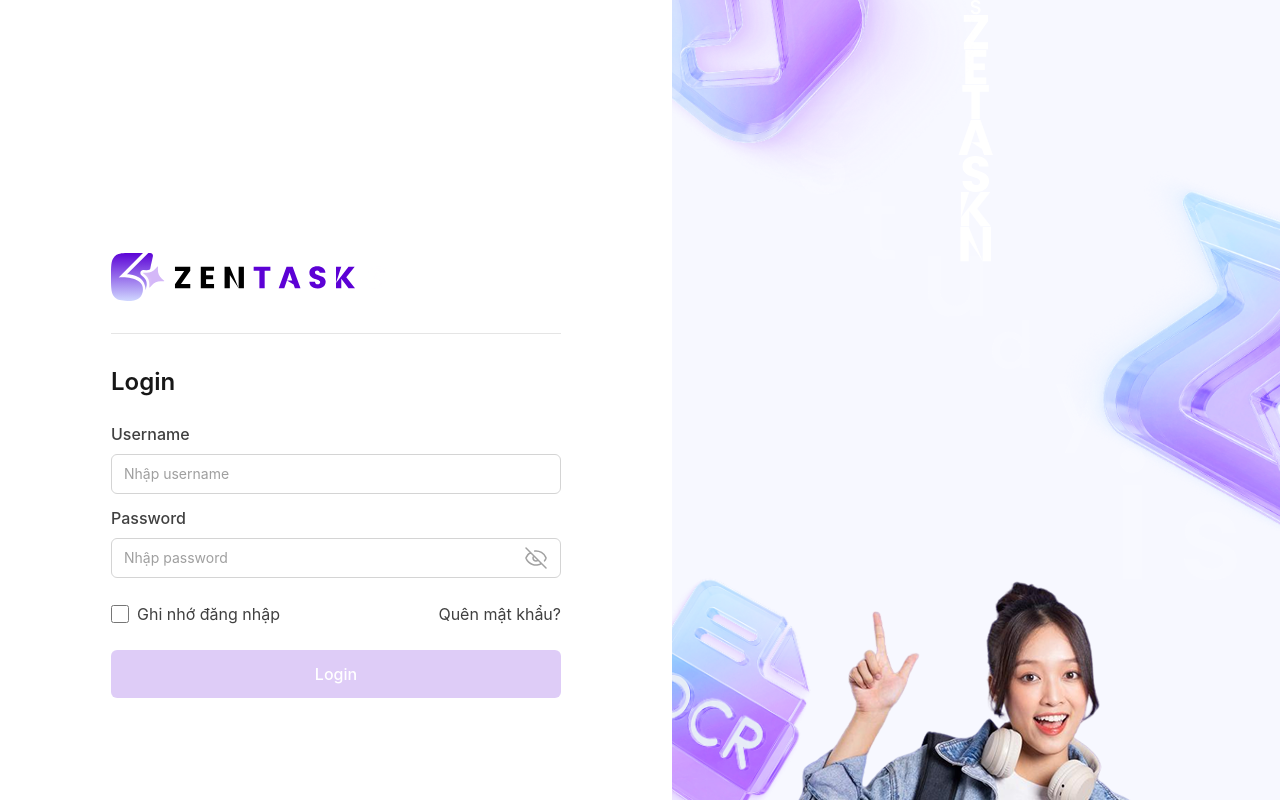
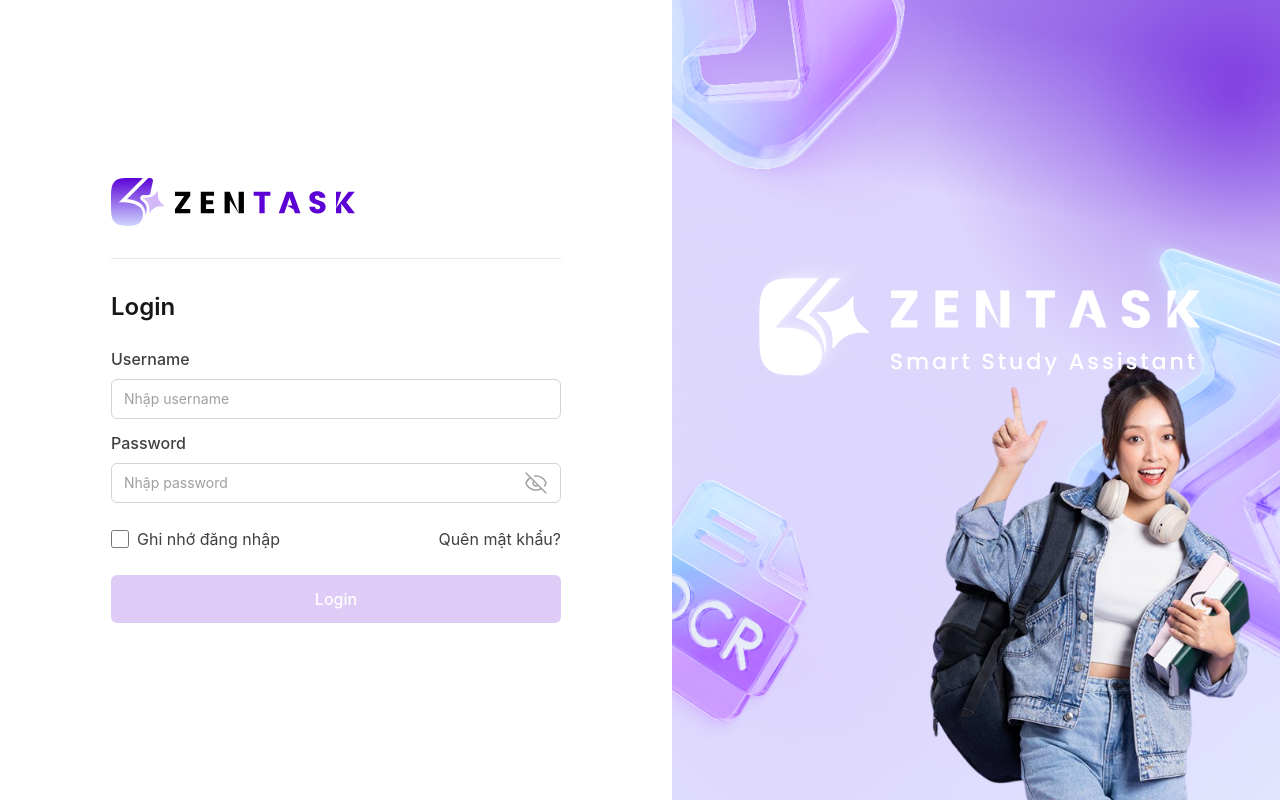
Before and after one commit to dungglake/Smart-Study-Assistant, a Vue app in the folder frontend/zentask-dashboard/: page /login in a window 1280 px wide. Shown: the top 800 px of the page. Built offline with nearby package versions, Linux system fonts and the light colour scheme; a web font is replaced by a local one.

Commit message:
add new UI

```diff
--- a/frontend/zentask-dashboard/src/views/LoginView.vue
+++ b/frontend/zentask-dashboard/src/views/LoginView.vue
@@ -9,29 +9,8 @@ import {
   LoginHeroShape,
   LoginGlowShape,
   LoginCardShape,
-  Vector,
-  Vector1,
-  Vector2,
-  Vector3,
-  Vector4,
-  Vector5,
-  Vector6,
-  Vector7,
-  Vector8,
-  Vector9,
-  Vector10,
-  Vector11,
-  Vector12,
-  Vector13,
-  Vector14,
-  Vector15,
-  Vector16,
-  Vector17,
-  Vector18,
-  Vector19,
-  Vector20,
-  Vector21,
-  Vector22,
+  Zentask,
+  SmartStudyAssistant,
 } from '@/icons'
 
 const router = useRouter()
@@ -75,7 +54,6 @@ const handleLogin = () => {
             <div class="mb-8">
               <div class="mb-8 flex items-center gap-3">
                 <img :src="LoginLogoMark" alt="Logo mark" class="h-12 w-auto" />
-                <img :src="LoginLogoText" alt="Logo text" class="h-6 w-auto" />
               </div>
 
               <div class="h-px w-full bg-[#e5e5e5]" />
@@ -180,59 +158,82 @@ const handleLogin = () => {
           </div>
         </div>
 
-        <!-- RIGHT PANEL -->
-      <div class="relative hidden flex-1 overflow-hidden bg-[#f7f8ff] lg:block">
-        <!-- Decorations -->
+      <!-- RIGHT PANEL -->
+      <div class="relative hidden flex-1 overflow-hidden lg:block">
+        <div class="absolute inset-0 bg-[#E2E6FF]"></div>
+        <div
+          class="absolute inset-0 bg-[linear-gradient(10deg,rgba(207,214,255,0)_8%,rgba(212,183,248,0.35)_72%,rgba(93,5,214,0.45)_92%)]">
+        </div>
+
+        <!-- Radial tím đậm phía phải -->
+        <div
+          class="absolute inset-0
+          bg-[radial-gradient(circle_at_92%_12%,rgba(93,5,214,0.55)_0%,rgba(93,5,214,0.22)_16%,transparent_34%)]">
+        </div>
+
+        <!-- Glow nhẹ phía trái dưới -->
+        <div
+          class="absolute inset-0 bg-[radial-gradient(circle_at_20%_85%,rgba(212,183,248,0.35)_0%,rgba(207,214,255,0)_60%)]">
+        </div>
+
+        <!-- Large background shapes -->
         <img
           :src="LoginHeroShape"
-          alt="Login hero shape"
-          class="absolute left-0 top-0 z-10 w-[320px] object-contain xl:w-[380px]"
+          alt="Top shape"
+          class="pointer-events-none absolute left-0 top-0 z-10 w-[260px] object-contain xl:w-[450px]"
         />
 
         <img
           :src="LoginGlowShape"
-          alt="Decor left middle"
-          class="absolute left-0 top-[520px] z-10 w-[180px] object-contain xl:w-[220px]"
+          alt="Bottom left glow"
+          class="pointer-events-none absolute bottom-0 left-0 z-10 w-[210px] object-contain xl:w-[220px]"
         />
 
         <img
           :src="LoginCardShape"
-          alt="Login card shape"
-          class="absolute right-0 top-[110px] z-10 w-[240px] object-contain xl:w-[300px]"
+          alt="Right card shape"
+          class="pointer-events-none absolute bottom-[70px] right-0 z-10 w-[230px] object-contain xl:w-[370px]"
         />
 
-        <!-- Optional extra vectors -->
-        <img :src="Vector" alt="" class="pointer-events-none absolute left-16 top-16 z-0 w-10 opacity-20" />
-        <img :src="Vector1" alt="" class="pointer-events-none absolute left-32 top-32 z-0 w-12 opacity-20" />
-        <img :src="Vector2" alt="" class="pointer-events-none absolute left-48 top-48 z-0 w-8 opacity-20" />
-        <img :src="Vector3" alt="" class="pointer-events-none absolute left-64 top-64 z-0 w-14 opacity-20" />
-        <img :src="Vector4" alt="" class="pointer-events-none absolute left-80 top-80 z-0 w-10 opacity-20" />
-        <img :src="Vector5" alt="" class="pointer-events-none absolute left-96 top-96 z-0 w-12 opacity-20" />
-        <img :src="Vector6" alt="" class="pointer-events-none absolute left-112 top-112 z-0 w-8 opacity-20" />
-        <img :src="Vector7" alt="" class="pointer-events-none absolute left-128 top-128 z-0 w-14 opacity-20" />
-        <img :src="Vector8" alt="" class="w-full h-[15.2px] relative max-w-full overflow-hidden" />
-        <img :src="Vector9" alt="" class="pointer-events-none absolute left-160 top-160 z-0 w-12 opacity-20" />
-        <img :src="Vector10" alt="" class="pointer-events-none absolute left-176 top-176 z-0 w-8 opacity-20" />
-        <img :src="Vector11" alt="" class="pointer-events-none absolute left-192 top-192 z-0 w-14 opacity-20" />
-        <img :src="Vector12" alt="" class="pointer-events-none absolute left-208 top-208 z-0 w-10 opacity-20" />
-        <img :src="Vector13" alt="" class="pointer-events-none absolute left-224 top-224 z-0 w-12 opacity-20" />
-        <img :src="Vector14" alt="" class="pointer-events-none absolute left-240 top-240 z-0 w-8 opacity-20" />
-        <img :src="Vector15" alt="" class="w-full h-[35.1px] relative max-w-full overflow-hidden" />
-        <img :src="Vector16" alt="" class="w-full h-[35.1px] relative max-w-full overflow-hidden" />
-        <img :src="Vector17" alt="" class="w-full h-[35.1px] relative max-w-full overflow-hidden" />
-        <img :src="Vector18" alt="" class="w-full h-[35.1px] relative max-w-full overflow-hidden" />
-        <img :src="Vector19" alt="" class="w-full h-9 relative max-w-full overflow-hidden" />
-        <img :src="Vector20" alt="" class="w-full h-[35.1px] relative max-w-full overflow-hidden" />
-        <img :src="Vector21" alt="" class="w-full h-[35.1px] relative max-w-full overflow-hidden" />
-        <img :src="Vector22" alt="" class="pointer-events-none absolute left-1/3 bottom-16 z-0 w-10 opacity-20" />
-
-        <!-- Main student image -->
-        <div class="relative flex h-full items-end justify-center">
+        <!-- Main character -->
+        <div class="absolute top-[250px] right-[-80px] z-20 flex h-[85%] items-end">
           <img
             :src="LoginHeroImage"
             alt="Login hero image"
-            class="relative z-20 max-h-[92vh] w-auto object-contain"
+            class="h-full w-auto object-contain scale-80"
           />
+        </div>
+
+        <!-- White logo block -->
+        <div class="absolute top-[250px] z-20 flex items-start left-[14%] gap-3">
+          <!-- Left mark/icon -->
+          <img
+            :src="LoginLogoText"
+            alt="Zentask mark"
+            class="h-[130px] w-auto object-contain brightness-0 invert shrink-0"
+          />
+
+          <!-- Right text -->
+          <div class="flex flex-col items-start pt-[40px]">
+            <div class="flex items-center leading-none">
+              <img
+                :src="Zentask"
+                alt="Zentask"
+                class="block h-[38px] w-auto"
+              />
+
+            </div>
+
+            <div class="mt-4 flex items-center leading-none">
+              <div class="flex items-center">
+                <img
+                  :src="SmartStudyAssistant"
+                  alt="Smart Study Assistant"
+                  class="mt-2 block h-[23px] w-auto"
+                />
+              </div>
+            </div>
+          </div>
         </div>
       </div>
     </div>
```
Also changed, not shown: frontend/zentask-dashboard/src/icons/index.ts (+4 -46 lines), frontend/zentask-dashboard/src/assets/icon/SmartStudyAssistant.svg (added), frontend/zentask-dashboard/src/assets/icon/ZENTASK.svg (added).
